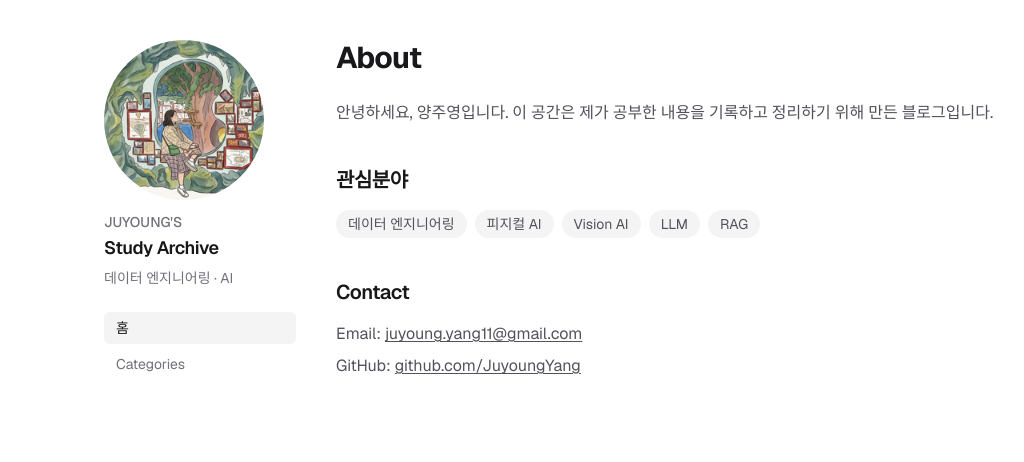
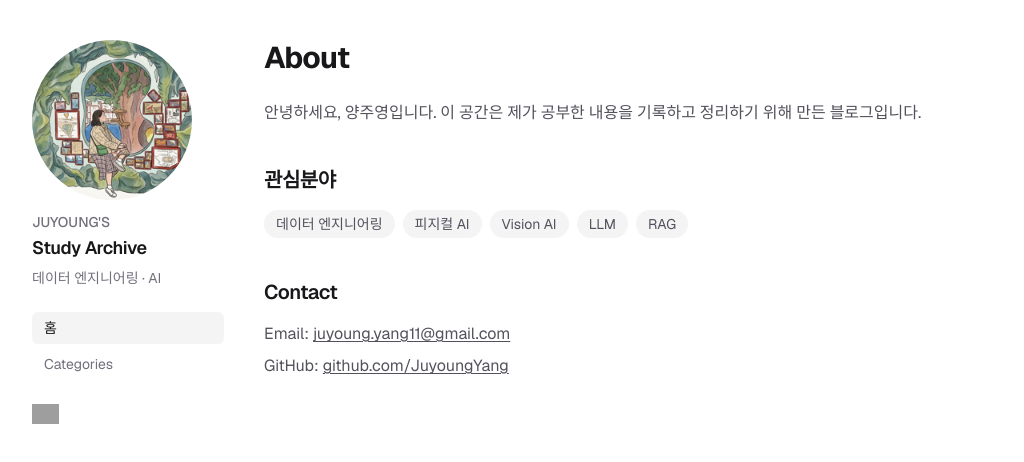
Before and after one commit to JuyoungYang/my-site, a Next.js app: page / in a window 1280 px wide. Shown: the top 462 px of the page, without its empty margins (48-1072 px from the left). Built offline with nearby package versions, Linux system fonts and the light colour scheme; grey boxes are pictures that could not be loaded.

Commit message:
feat: add visitor count badge to sidebar, widen page content area
Co-Authored-By: Claude Sonnet 5 <noreply@anthropic.com>

```diff
--- a/src/app/(blog)/layout.tsx
+++ b/src/app/(blog)/layout.tsx
@@ -2,7 +2,7 @@ import { Sidebar } from "@/components/blog/Sidebar";
 
 export default function BlogLayout({ children }: { children: React.ReactNode }) {
   return (
-    <div className="mx-auto flex w-full max-w-5xl flex-1 flex-col gap-10 px-6 py-10 md:flex-row">
+    <div className="mx-auto flex w-full max-w-6xl flex-1 flex-col gap-10 px-4 py-10 md:flex-row">
       <Sidebar />
       <main className="min-w-0 flex-1">{children}</main>
     </div>
--- a/src/components/blog/Sidebar.tsx
+++ b/src/components/blog/Sidebar.tsx
@@ -49,6 +49,13 @@ export function Sidebar() {
           );
         })}
       </nav>
+
+      {/* eslint-disable-next-line @next/next/no-img-element */}
+      <img
+        src="https://visitor-badge.laobi.icu/badge?page_id=juyoungyang.study-archive"
+        alt="방문자수"
+        className="mt-6 h-5 w-auto"
+      />
     </aside>
   );
 }
```
